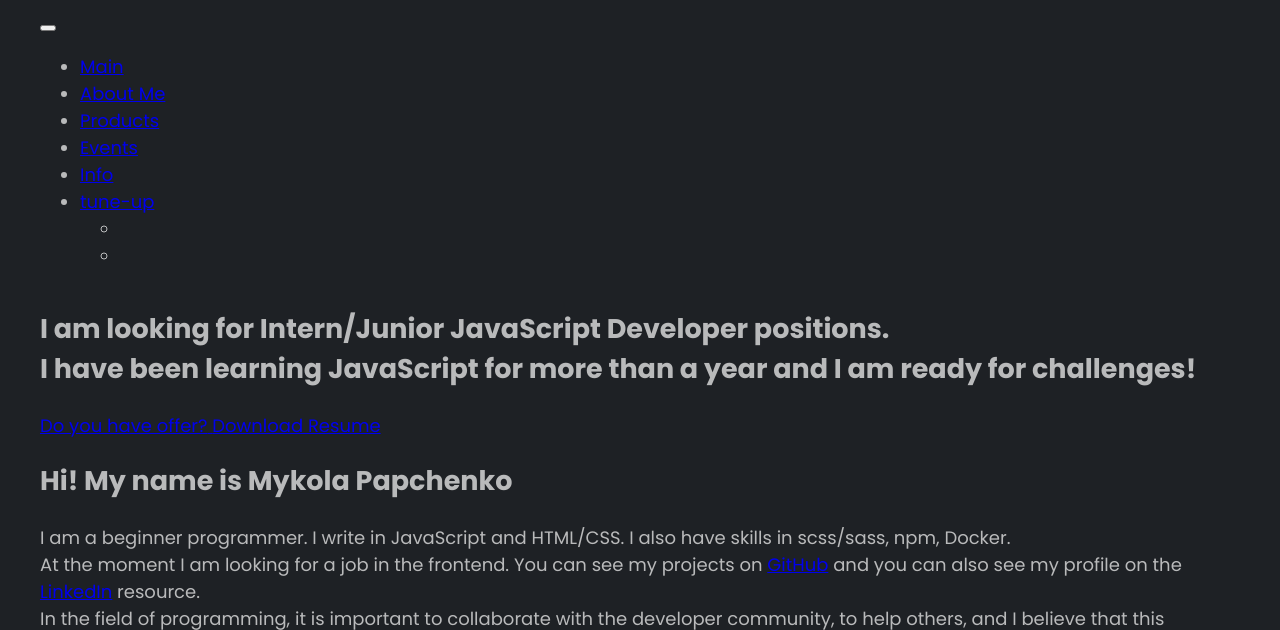
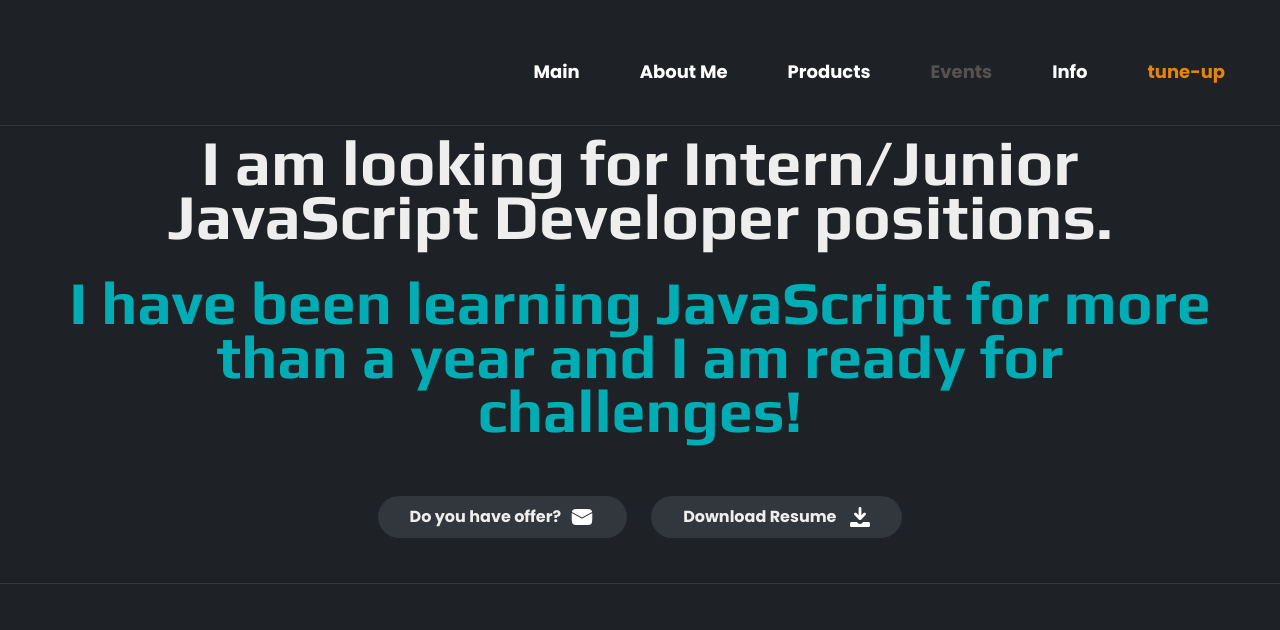
Before and after one commit to papchenko/papchenko.com, a plain HTML site: page index.html in a window 1280 px wide. Shown: the top 630 px of the page. Drawn offline with Linux system fonts and the light colour scheme; the site is published under a folder, as on GitHub Pages, so addresses that start at the root find nothing.

Commit message:
Update style.css

```diff
--- a/css/style.css
+++ b/css/style.css
@@ -1,8 +1,8 @@
-@import url("/css/reset.css");
-@import url("/css/common.css");
-@import url("/css/header.css");
-@import url("/css/main.css");
-@import url("/css/footer.css");
+@import url("reset.css");
+@import url("common.css");
+@import url("header.css");
+@import url("main.css");
+@import url("footer.css");
 :root {
   --light-blue: #00adb5;
   --dark-blue: #4682b4;
```
